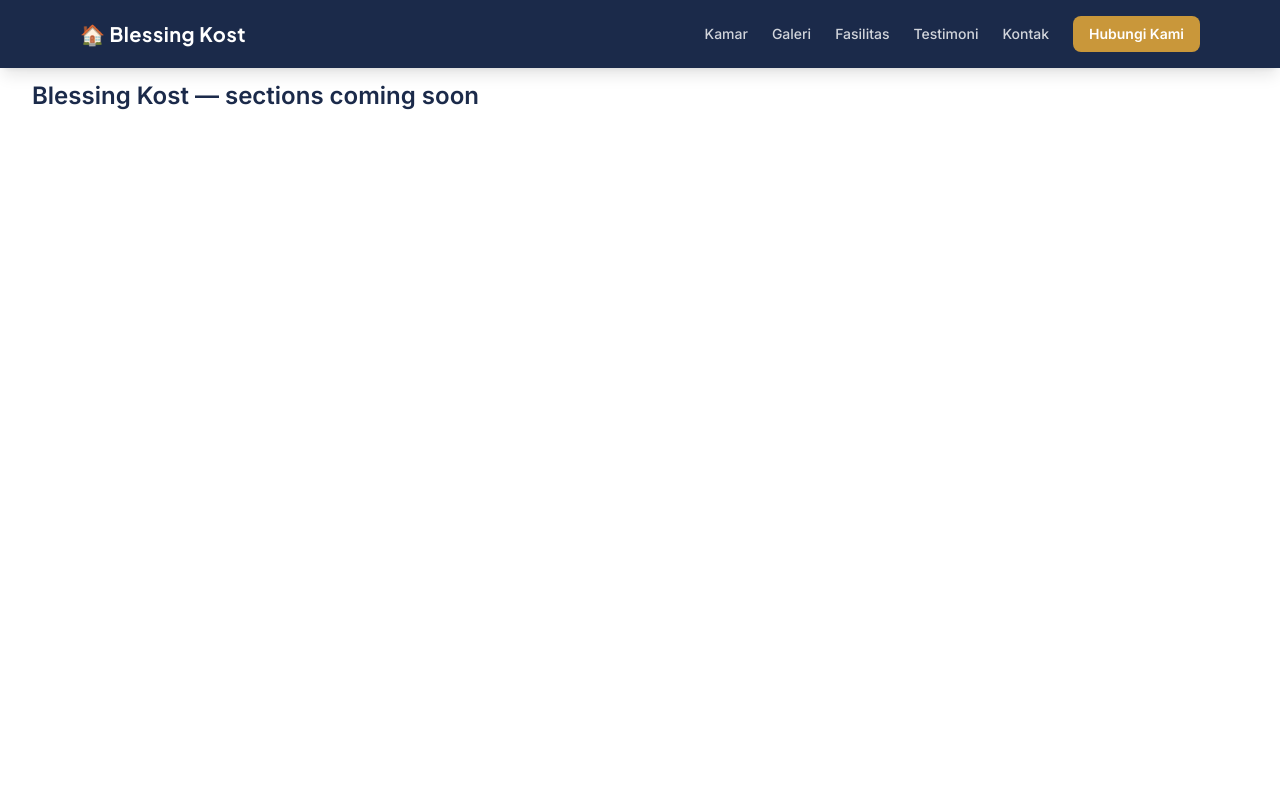
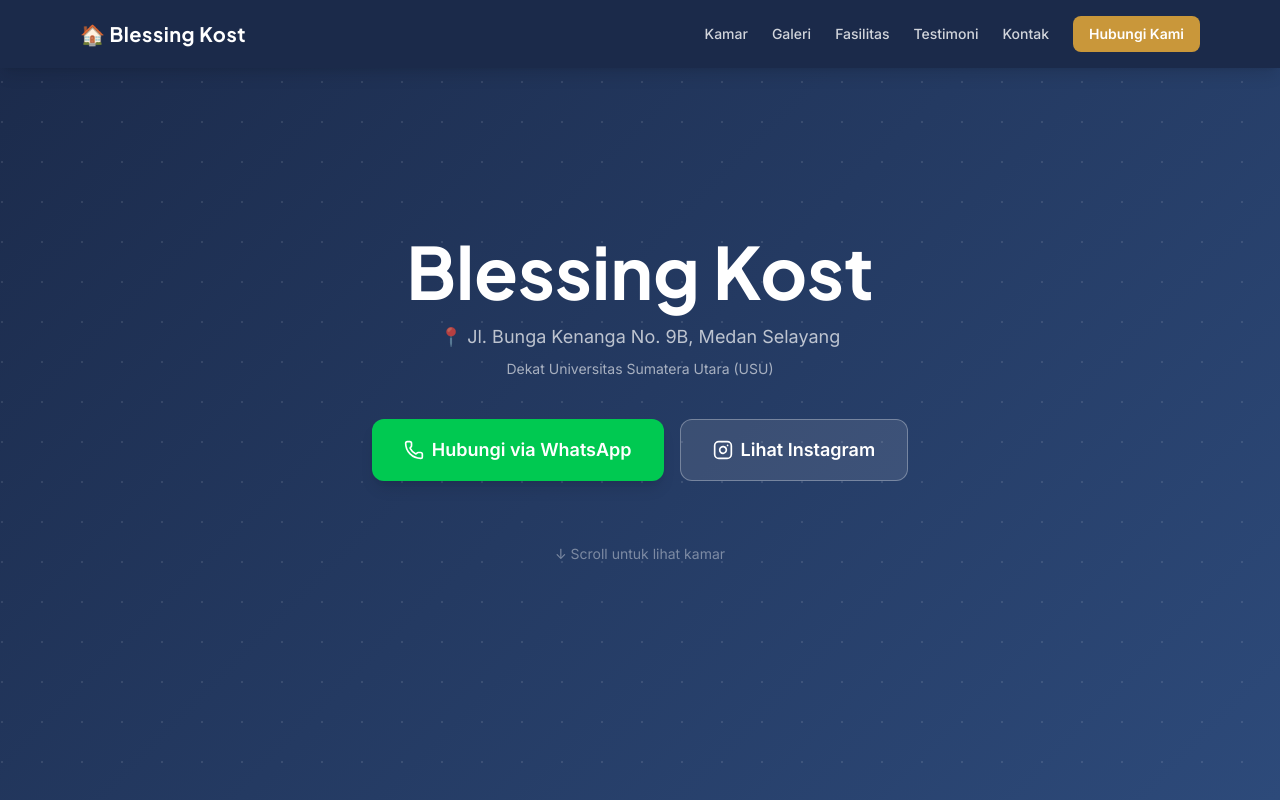
Before and after one commit to Rayzas06/BlessingKost, a React (Vite) app: page / in a window 1280 px wide. Built offline with nearby package versions, Linux system fonts and the light colour scheme.

Commit message:
feat: add Hero section

```diff
--- /dev/null
+++ b/src/components/public/HeroSection.jsx
@@ -0,0 +1,73 @@
+import { Phone, Instagram } from 'lucide-react'
+
+export default function HeroSection({ settings = {} }) {
+  const waNumber = settings.whatsapp_1 || '6281376584100'
+  const igUrl = settings.instagram_url || 'https://instagram.com/blessingkost_medan'
+  const promoText = settings.promo_text || '1 Thn Free 1 Bln'
+  const promoActive = settings.promo_active === 'true'
+  const address = settings.address || 'Jl. Bunga Kenanga No. 9B, Medan Selayang'
+
+  const waLink = `https://wa.me/${waNumber}?text=Halo%2C%20saya%20ingin%20bertanya%20tentang%20kamar%20di%20Blessing%20Kost`
+
+  return (
+    <section
+      id="hero"
+      className="relative min-h-screen flex items-center justify-center"
+      style={{background: 'linear-gradient(135deg, #1B2A4A 0%, #2D4A7A 100%)'}}
+    >
+      {/* Background overlay pattern */}
+      <div className="absolute inset-0 opacity-10"
+        style={{backgroundImage: 'radial-gradient(circle at 2px 2px, white 1px, transparent 0)', backgroundSize: '40px 40px'}}
+      />
+
+      <div className="relative z-10 text-center px-4 max-w-3xl mx-auto">
+        {/* Promo Badge */}
+        {promoActive && (
+          <div className="inline-flex items-center gap-2 bg-[#C9973A] text-white px-5 py-2 rounded-full text-sm font-semibold mb-6 shadow-lg">
+            🎉 Promo Spesial: {promoText}
+          </div>
+        )}
+
+        {/* Heading */}
+        <h1
+          className="text-5xl md:text-7xl font-bold text-white mb-4"
+          style={{fontFamily: 'Plus Jakarta Sans, sans-serif'}}
+        >
+          Blessing Kost
+        </h1>
+
+        <p className="text-white/70 text-lg mb-2">📍 {address}</p>
+        <p className="text-white/60 text-sm mb-10">Dekat Universitas Sumatera Utara (USU)</p>
+
+        {/* CTA Buttons */}
+        <div className="flex flex-col sm:flex-row gap-4 justify-center">
+
+          <a // <--- Tag <a ini tadi hilang
+            href={waLink}
+            target="_blank"
+            rel="noopener noreferrer"
+            className="flex items-center justify-center gap-2 bg-green-500 hover:bg-green-600 text-white px-8 py-4 rounded-xl font-semibold text-lg transition shadow-lg"
+          >
+            <Phone size={20} />
+            Hubungi via WhatsApp
+          </a>
+
+          <a // <--- Tag <a ini juga tadi hilang
+            href={igUrl}
+            target="_blank"
+            rel="noopener noreferrer"
+            className="flex items-center justify-center gap-2 bg-white/10 hover:bg-white/20 text-white border border-white/30 px-8 py-4 rounded-xl font-semibold text-lg transition"
+          >
+            <Instagram size={20} />
+            Lihat Instagram
+          </a>
+        </div>
+
+        {/* Scroll hint */}
+        <div className="mt-16 text-white/40 text-sm animate-bounce">
+          ↓ Scroll untuk lihat kamar
+        </div>
+      </div>
+    </section>
+  )
+}
--- a/src/pages/HomePage.jsx
+++ b/src/pages/HomePage.jsx
@@ -1,12 +1,11 @@
 import Navbar from '../components/public/Navbar'
+import HeroSection from '../components/public/HeroSection'
 
 export default function HomePage() {
   return (
     <div>
       <Navbar />
-      <div className="pt-20 p-8 text-2xl font-bold" style={{color:'#1B2A4A'}}>
-        Blessing Kost — sections coming soon
-      </div>
+      <HeroSection />
     </div>
   )
 }
```
